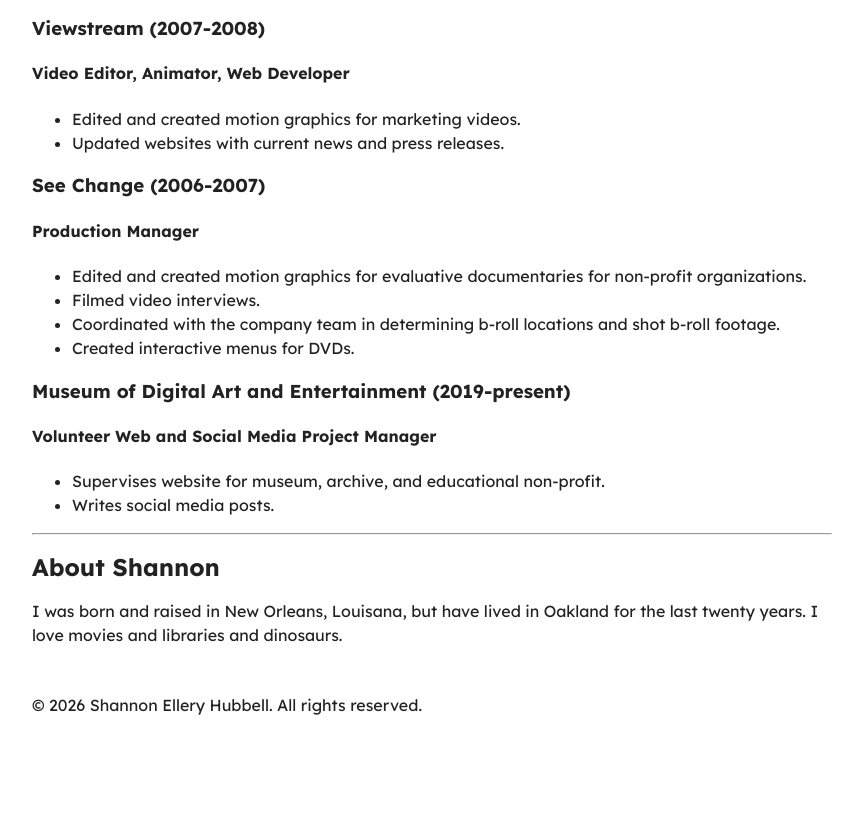
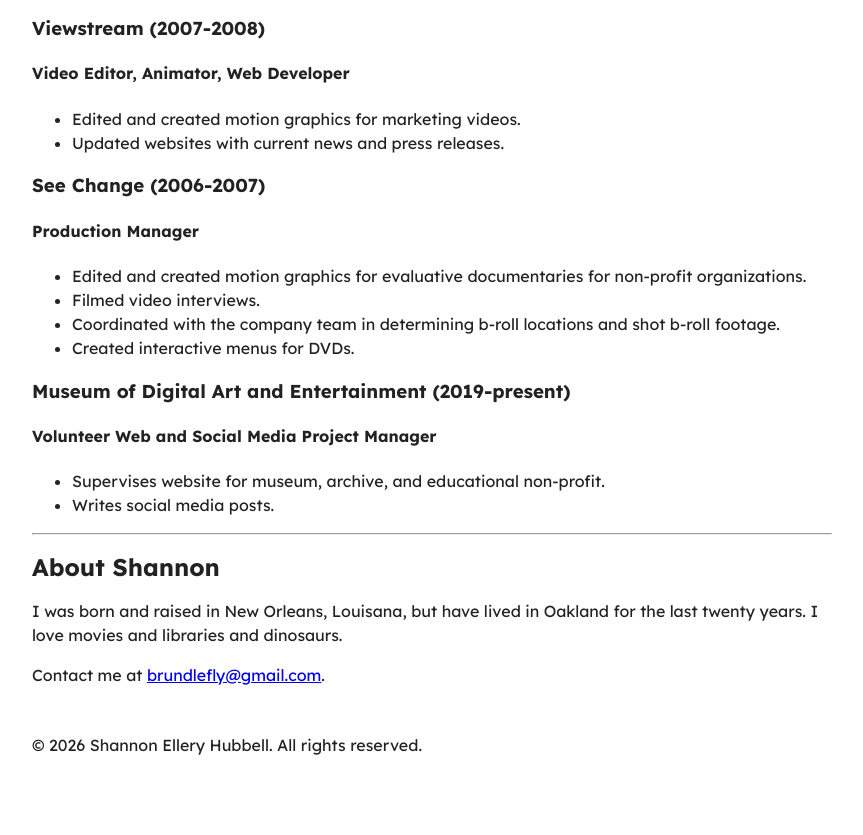
Before and after one commit to shannonhubbell/shannonhubbell.github.io, an Astro site: page /resume in a window 1280 px wide. Shown: the part 1332-2167 px from the top of the page, without its empty margins (208-1071 px from the left). Before the commit the page ends 2127 px from the top, so only its background shows below. Built offline with nearby package versions, Linux system fonts and the light colour scheme; Astro itself is replaced by a stand-in of ours.

Commit message:
added contact me email link to resumé

```diff
--- a/src/pages/resume.md
+++ b/src/pages/resume.md
@@ -72,3 +72,5 @@ I write things! Screenplays, comics, film criticism. Other stuff. You can tell I
 ## About Shannon
 
 I was born and raised in New Orleans, Louisana, but have lived in Oakland for the last twenty years. I love movies and libraries and dinosaurs.
+
+Contact me at brundlefly@gmail.com.
```
